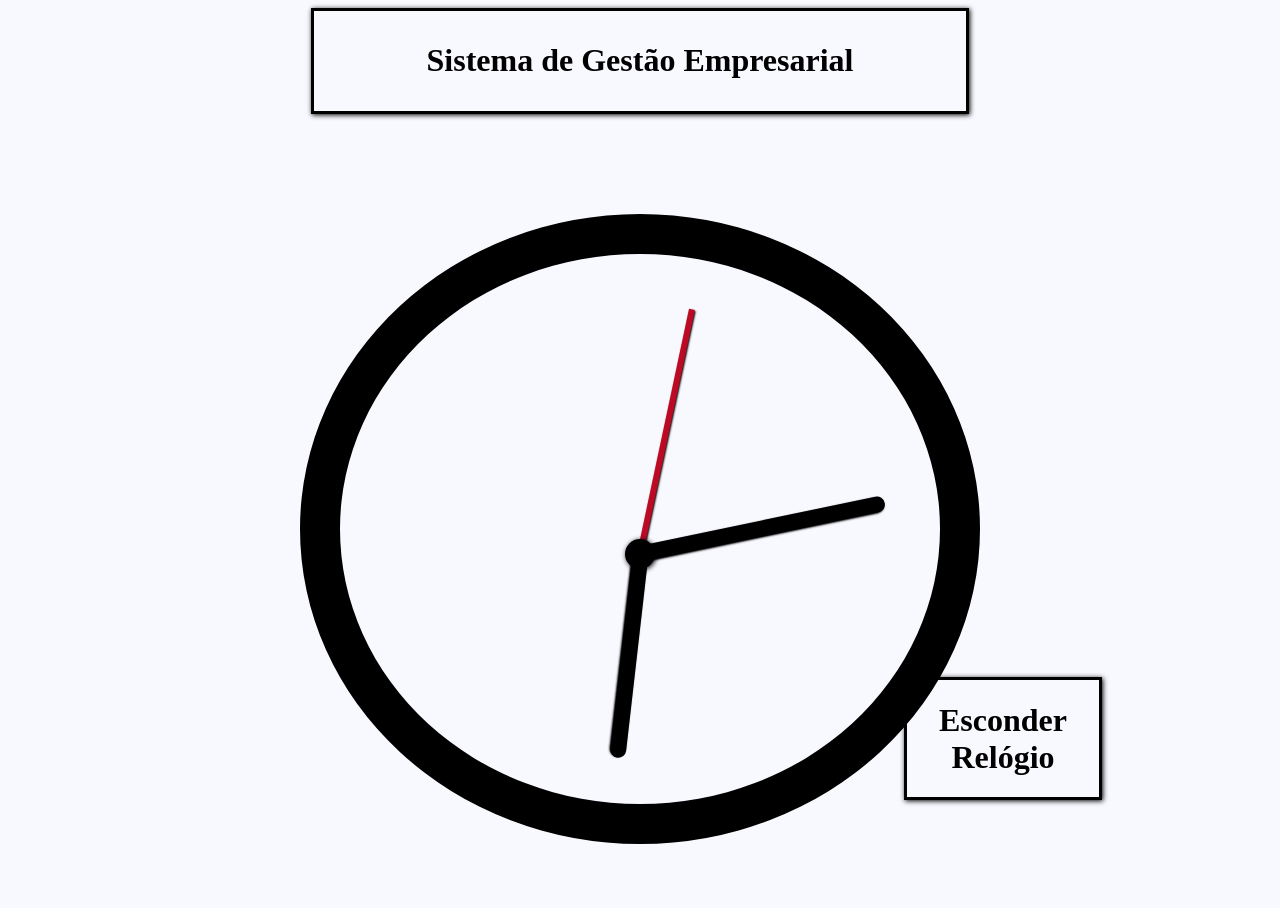
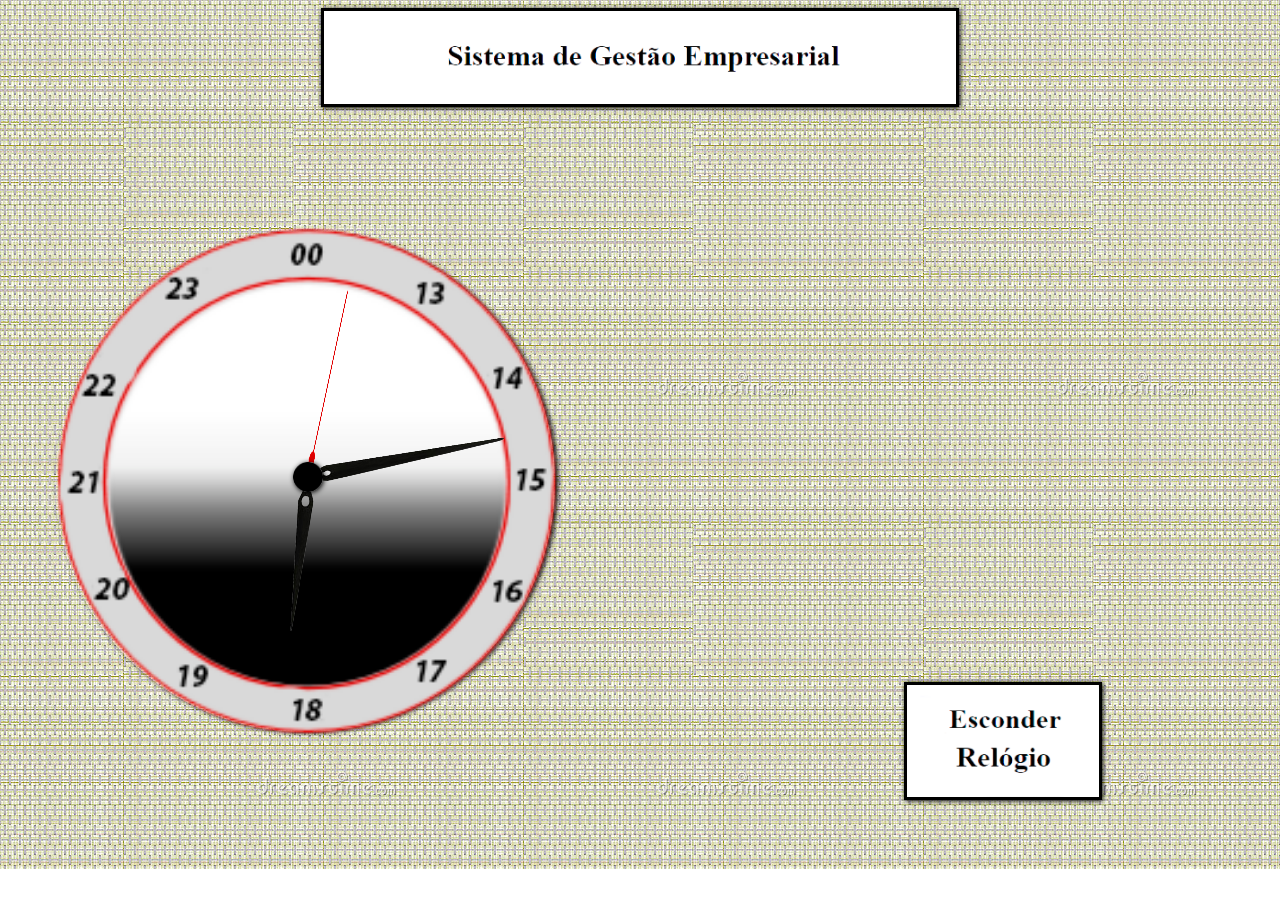
Before and after one commit to guilhermedclima/Teste, a plain HTML site: page Relogio/index.html in a window 1280 px wide. After the commit the page ends 869 px from the top, so only its background shows below. Drawn offline with Linux system fonts and the light colour scheme.

Commit message:
Add imagens

```diff
--- a/Relogio/css/style.css
+++ b/Relogio/css/style.css
@@ -1,41 +1,66 @@
-.relogio {
+.sombra {
+    width: 500px;
+    height: 500px;
+    position: absolute;
+    border-radius: 50%;
+    box-shadow: 3px 1px 5px;
+    margin: 125px 47px;
+    z-index: -2;
+}
+
+
+.relogio00 {
     width: 600px;
     height: 550px;
-    border: solid 40px #000;
+    /*border: solid 40px #000;*/
     border-radius: 50%;
     margin: 100px auto;
     position: relative;
+    z-index: -1;
 }
+
+
+.relogio12 {
+    width: 600px;
+    height: 550px;
+    /*border: solid 40px #000;*/
+    border-radius: 50%;
+    margin: 100px -600px;
+    position: absolute;
+    z-index: -1;
+    display: none;
+}
+
 
 #segundo {
     width: 6px;
-    height: 250px;
-    background-color: #BC0A24;
-    margin: 50px 297px;
+    height: 200px;
+    /*background-color: #BC0A24;*/
+    margin: 170px 297px;
     position: absolute;
-    box-shadow: 1px 1px 2px;
+    /*box-shadow: 1px 1px 2px;*/
     transform-origin: 3px bottom;
 }
 
 #minuto {
     width: 16px;
-    height: 250px;
-    background-color: #000;
-    margin: 50px 292px;
+    height: 200px;
+    /*background-color: #000;*/
+    margin: 170px 292px;
     position: absolute;
-    box-shadow: 1px 1px 2px;
+    /*box-shadow: 1px 1px 2px;*/
     border-radius: 10px;
     transform-origin: 8px bottom;
 }
 
 #hora {
     width: 16px;
-    height: 200px;
-    background-color: #000;
-    margin: 105px 292px;
+    height: 150px;
+    /*background-color: #000;*/
+    margin: 225px 292px;
     position: absolute;
-    box-shadow: 1px 1px 2px;
-    border-radius: 10px;
+    /*box-shadow: 1px 1px 2px;*/
+    /*border-radius: 10px;*/
     transform-origin: 8px bottom;
 }
 
@@ -43,21 +68,22 @@
     width: 30px;
     height: 30px;
     border-radius: 50px;
-    margin: 285px 285px;
+    margin: 355px 285px;
     background-color: #000;
     position: absolute;
     box-shadow: 1px 1px 5px;
 }
 
 #title {
+    display: block;
     margin: auto;
+    position: relative;
     width: 50%;
     border: 3px solid #000;
-    padding: 10px;
     box-shadow: 1px 1px 5px;
 }
 
-#footer {
+#hide , #show {
     border: 3px solid #000;
     position: absolute;
     bottom: 0;
@@ -68,7 +94,7 @@
 }
 
 body {
-    background-color: #F8F8FF;
+    background-image: url("../img/bg.png");
 }
 
 h1 {
--- a/Relogio/index.html
+++ b/Relogio/index.html
@@ -8,18 +8,24 @@
 	    <link href="Css/style.css" rel="stylesheet" />
 	</head>
 	<body>
-	    <div id="title">
-	    	<h1>Sistema de Gestão Empresarial<h1>
+	    <div id="title0">
+	    	<img src="img/titulo.png" id="title">
 	    </div>
-	  	<div class="relogio">
-			<div id="segundo"></div>
-			<div id="minuto"></div>
-			<div id="hora"></div>
-			<div id="centro"></div>
-		</div>
+	  	<div>
+			<img src="img/ponteiros.png" id="segundo">
+			<img src="img/ponteirom.png" id="minuto">
+			<img src="img/ponteiroh.png" id="hora">
+			<img src="img/centro.png" id="centro"></div>
+			</div>
+			<div class="sombra"></div>
+			<div class="esconder">
+			<img src="img/relogio00.png" id="mostrar" class="relogio00">
+			<img src="img/relogio12.png" id="esconder" class="relogio12">
+			</div>
+
 		  	<div id="footer">
-			  	<h1 id="hide"> Esconder Relógio </h1>
-			  	<h1 id="show"> Exibir Relógio </h1>
+			  	<img src="img/esconder.png" id="hide">
+			  	<img src="img/exibir.png" id="show">
 		  	</div>
 	</body>
 </html>
--- a/Relogio/js/index.js
+++ b/Relogio/js/index.js
@@ -9,19 +9,36 @@ function relogio() {
     $("#segundo").css({"transform": rots});
     $("#minuto").css({"transform": rotm});
     $("#hora").css({"transform": roth});
+    if (tempo.getHours() < 12) {
+		$("relogio12").hide();
+		$("relogio00").show();
+	}
 }
+
+
 
 $(document).ready(function (){
 	$('#show').hide();
 	setInterval(relogio,1000);
 	$("#hide").click(function() {
-		$(".relogio").hide();
+		$(".relogio12").hide();
+		$(".relogio00").hide();
+		$(".sombra").hide();
+		$("#minuto").hide();
+		$("#hora").hide();
+		$("#segundo").hide();
+		$("#centro").hide();
 		$('#show').show();
 		$('#hide').hide();
 	});
 	$("#show").click(function() {
-		$(".relogio").show();
+		$(".sombra").show();
+		$("#minuto").show();
+		$("#hora").show();
+		$("#segundo").show();
+		$("#centro").show
 		$('#show').hide();
 		$('#hide').show();
+		$(".relogio00").show();
 	});
 })
```
Also changed, not shown: Relogio/img/bg.png (added), Relogio/img/centro.png (added), Relogio/img/esconder.png (added), Relogio/img/exibir.png (added), Relogio/img/ponteiroh.png (added), Relogio/img/ponteirom.png (added), Relogio/img/ponteiros.png (added), Relogio/img/relogio00.png (added), Relogio/img/relogio12.png (added), Relogio/img/titulo.png (added).
